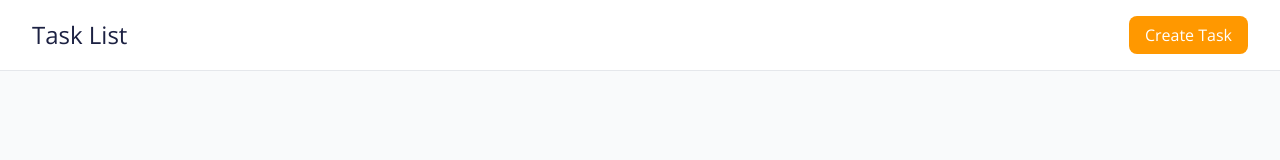
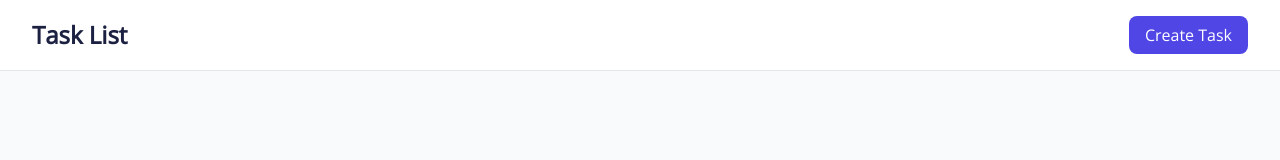
Before and after one commit to MatheusDev19/task-list, a website built with Vite: page src/index.html in a window 1280 px wide. Built offline with nearby package versions, Linux system fonts and the light colour scheme.

Commit message:
style: ajustar estilo do botão "Criar Tarefa" e atualizar peso da fonte do título do cabeçalho

```diff
--- a/src/index.html
+++ b/src/index.html
@@ -16,7 +16,7 @@
     <div class="app">
       <header class="header">
         <h1 class="header-title">Task List</h1>
-        <button class="btn btn-warning">Create Task</button>
+        <button class="btn btn-contained">Create Task</button>
       </header>
 
       <main class="main">
--- a/src/styles/layout/header.css
+++ b/src/styles/layout/header.css
@@ -10,7 +10,7 @@
 
 .header-title {
   color: var(--text-color-default);
-  font-weight: var(--font-weight-lg);
+  font-weight: var(--font-weight-xl);
   font-size: var(--font-size-xxl);
   margin: 0;
 }
```
